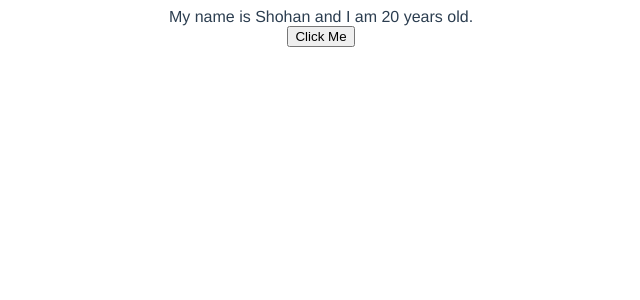
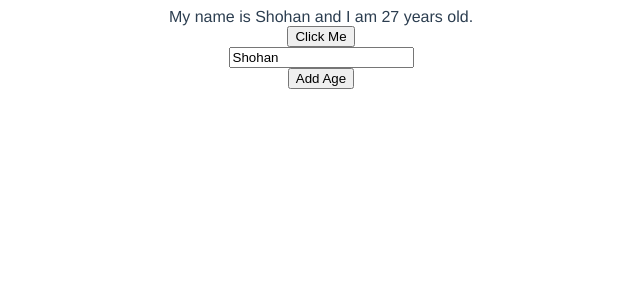
Before and after one commit to Sohan817/Vue.js_3, a Vue app in the folder vue-blogs/: page / in a window 1280 px wide. Shown: the top 300 px of the page, without its empty margins (319-959 px from the left). Built offline with nearby package versions, Linux system fonts and the light colour scheme.

Commit message:
Using refs for reactivity

```diff
--- a/vue-blogs/src/views/HomeView.vue
+++ b/vue-blogs/src/views/HomeView.vue
@@ -2,7 +2,9 @@
   <div ref="divRef" class="home">
     My name is {{ name }} and I am {{ age }} years old.
   </div>
-  <button @click="handleClick">Click Me</button>
+  <button @click="handleClick">Click Me</button> <br />
+  <input type="text" v-model="name" /> <br />
+  <button @click="age++">Add Age</button>
 </template>
 
 <script>
@@ -10,20 +12,16 @@
 export default {
   name: "HomeView",
   setup() {
-    let name = "Shohan";
-    let age = 20;
-    const divRef = ref(null);
-    console.log(divRef, divRef.value); // This will log the DOM element after the component is mounted
+    const name = ref("Shohan");
+    const age = ref(27);
 
     const handleClick = () => {
-      console.log(divRef, divRef.value); // This will log the DOM element when the button is clicked
-      divRef.value.classList.add("clicked");
-      divRef.value.textContent = "Hello Refs"; // This will add a class to the div when the button is clicked
+      name.value = "Nadim";
+      age.value = 30;
     };
     return {
       name,
       age,
-      divRef,
       handleClick,
     };
   },
```
